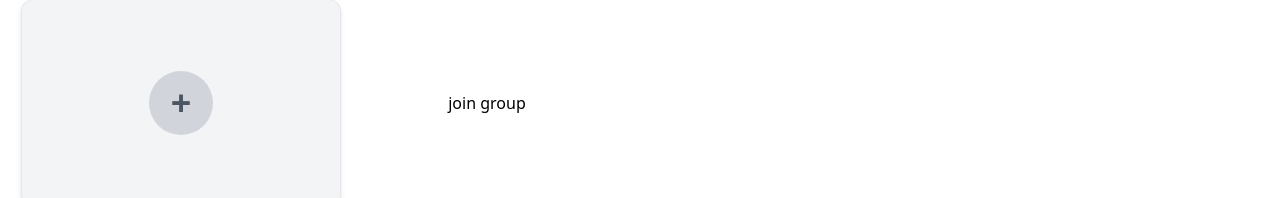
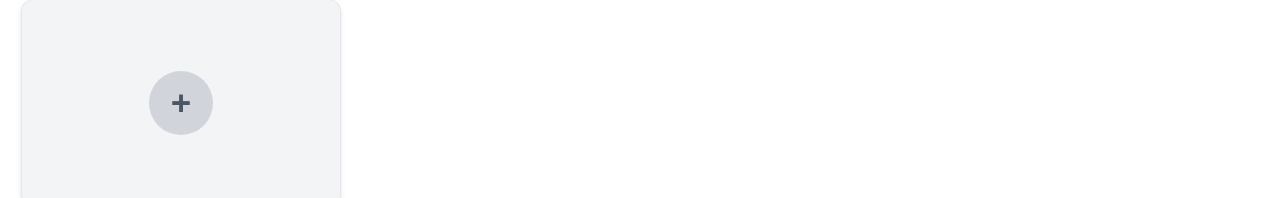
Before and after one commit to GRASiN1/PaymateFrontend, a React (Create React App) app: page /groups in a window 1280 px wide. Shown: the part 101-299 px from the top of the page. Built offline with nearby package versions, Linux system fonts and the light colour scheme.

Commit message:
removed the test join button

```diff
--- a/src/components/groupCards/groupList.jsx
+++ b/src/components/groupCards/groupList.jsx
@@ -1,7 +1,6 @@
 import React, { useEffect, useState } from "react";
 import GroupCards from "./groupCards";
 import { useGroups } from "../../contexts/GroupContext";
-import { useNavigate } from "react-router-dom";
 
 export default function GroupList() {
   const [isModalOpen, setIsModalOpen] = useState(false);
@@ -13,10 +12,6 @@ export default function GroupList() {
   useEffect(() => {}, [groups]);
   function handleOnChange(e) {
     setGroupForm({ ...groupFrom, [e.target.name]: e.target.value });
-  }
-  const navigate = useNavigate();
-  function join() {
-    navigate("/groups/join/456");
   }
   const handleCreateGroup = async () => {
     if (!groupFrom.groupTitle.trim()) {
@@ -79,7 +74,6 @@ export default function GroupList() {
           </div>
         )}
       </div>
-      <button onClick={join}>join group</button>
       {(groups || []).map((group) => {
         return (
           <GroupCards
```
